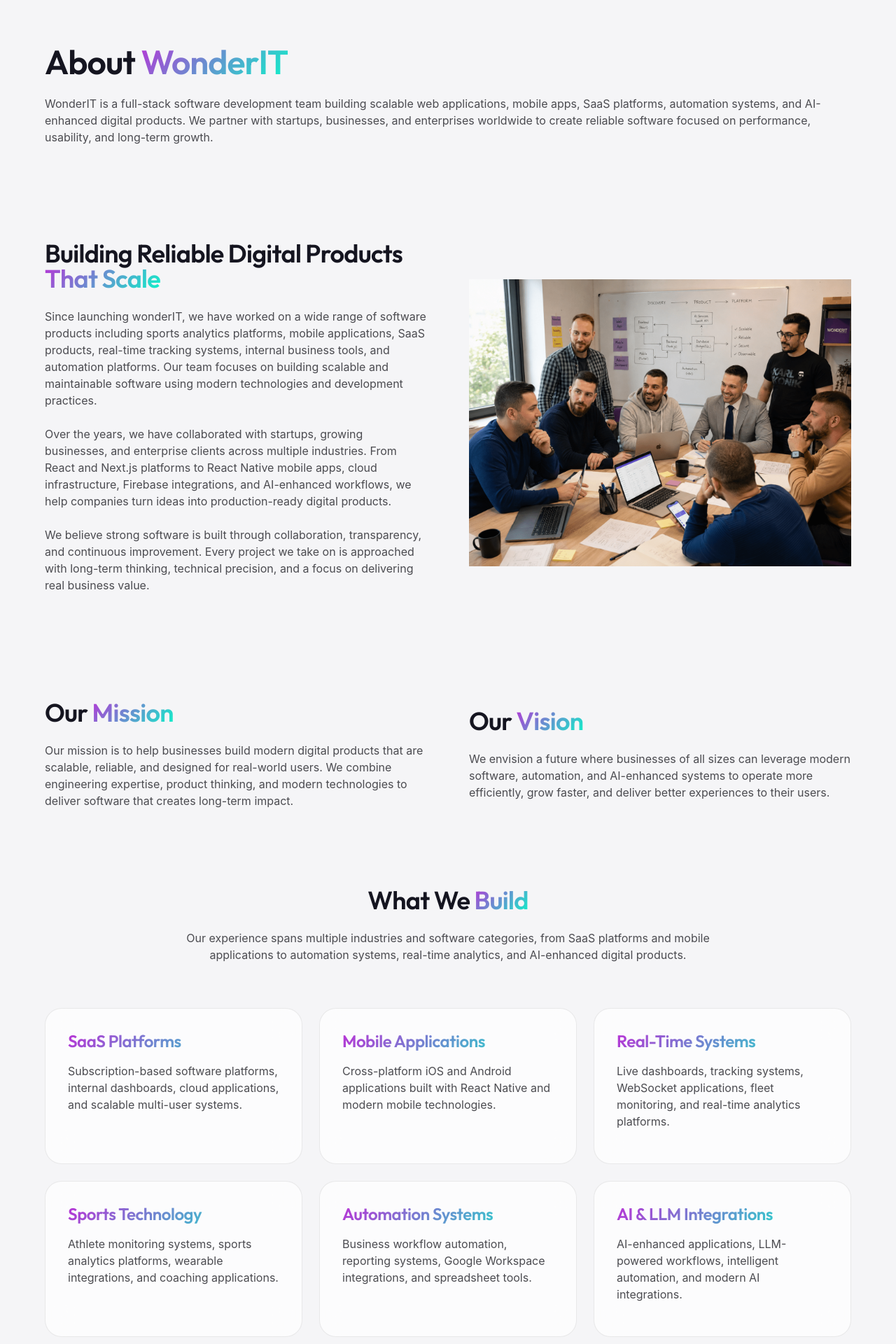
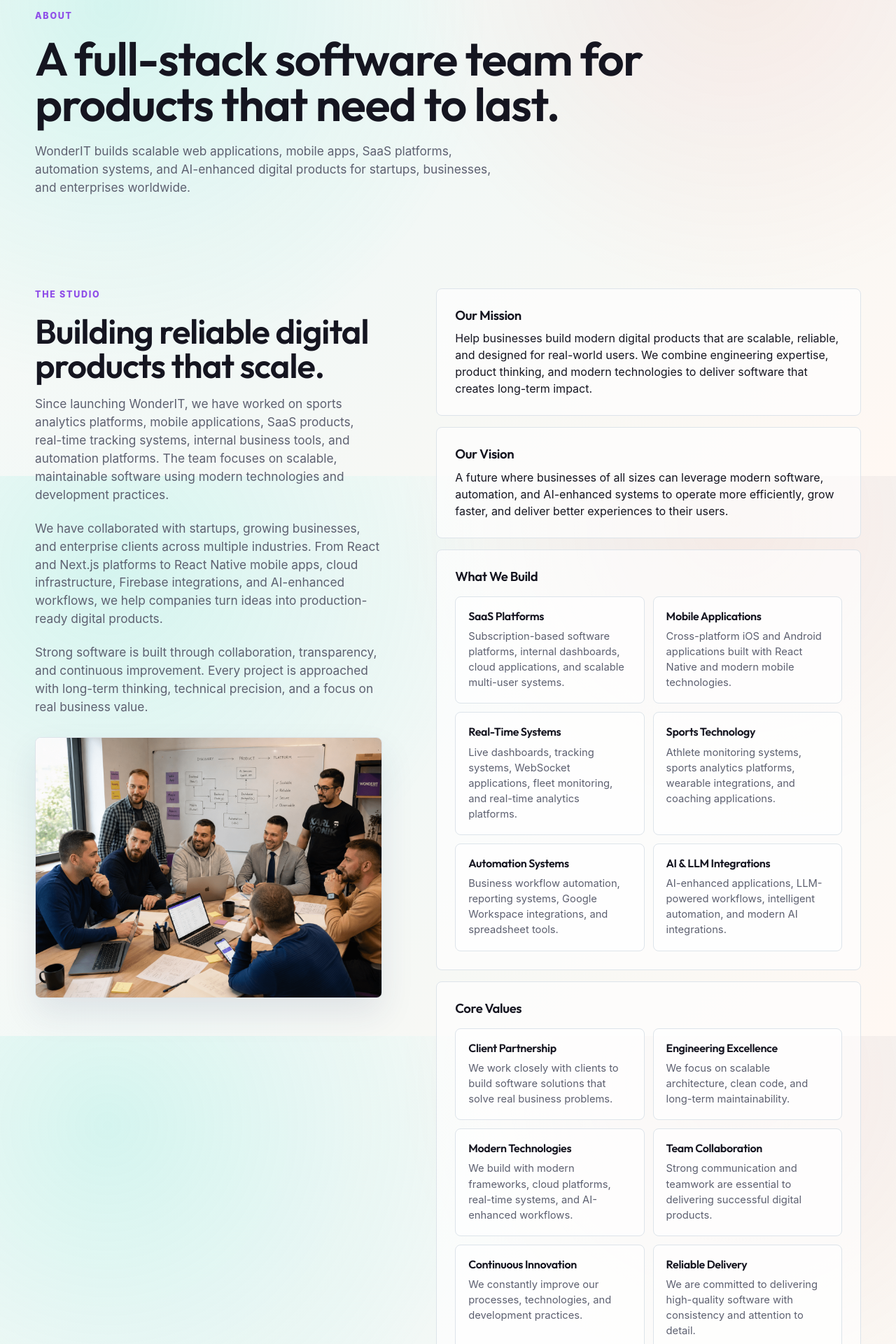
Before and after one commit to PopovBojan/WonderIT, a Next.js app: page /about in a window 1280 px wide. Shown: the part 120-2040 px from the top of the page at 70% size. Built offline with nearby package versions, Linux system fonts and the light colour scheme.

Commit message:
white text fix, layout sync between pages

```diff
--- a/app/about/page.tsx
+++ b/app/about/page.tsx
@@ -1,5 +1,5 @@
-import Image from "next/image";
 import type { Metadata } from "next";
+import PageIntro from "../components/PageIntro";
 import { TEAM } from "@/lib/site-content";
 
 export const metadata: Metadata = {
@@ -56,34 +56,79 @@
   },
 };
 
+const BUILD_ITEMS = [
+  {
+    title: "SaaS Platforms",
+    desc: "Subscription-based software platforms, internal dashboards, cloud applications, and scalable multi-user systems.",
+  },
+  {
+    title: "Mobile Applications",
+    desc: "Cross-platform iOS and Android applications built with React Native and modern mobile technologies.",
+  },
+  {
+    title: "Real-Time Systems",
+    desc: "Live dashboards, tracking systems, WebSocket applications, fleet monitoring, and real-time analytics platforms.",
+  },
+  {
+    title: "Sports Technology",
+    desc: "Athlete monitoring systems, sports analytics platforms, wearable integrations, and coaching applications.",
+  },
+  {
+    title: "Automation Systems",
+    desc: "Business workflow automation, reporting systems, Google Workspace integrations, and spreadsheet tools.",
+  },
+  {
+    title: "AI & LLM Integrations",
+    desc: "AI-enhanced applications, LLM-powered workflows, intelligent automation, and modern AI integrations.",
+  },
+];
+
+const VALUES = [
+  {
+    title: "Client Partnership",
+    desc: "We work closely with clients to build software solutions that solve real business problems.",
+  },
+  {
+    title: "Engineering Excellence",
+    desc: "We focus on scalable architecture, clean code, and long-term maintainability.",
+  },
+  {
+    title: "Modern Technologies",
+    desc: "We build with modern frameworks, cloud platforms, real-time systems, and AI-enhanced workflows.",
+  },
+  {
+    title: "Team Collaboration",
+    desc: "Strong communication and teamwork are essential to delivering successful digital products.",
+  },
+  {
+    title: "Continuous Innovation",
+    desc: "We constantly improve our processes, technologies, and development practices.",
+  },
+  {
+    title: "Reliable Delivery",
+    desc: "We are committed to delivering high-quality software with consistency and attention to detail.",
+  },
+];
+
 export default function AboutPage() {
   return (
-    <main className="about-page subpage-padding">
+    <main>
       <script
         id="about-page-schema"
         type="application/ld+json"
         dangerouslySetInnerHTML={{
           __html: JSON.stringify({
             "@context": "https://schema.org",
-
             "@type": "AboutPage",
-
             name: "About wonderIT",
-
             url: "https://wonderit.io/about",
-
             description:
               "Full-stack software development team specializing in web applications, mobile apps, SaaS platforms, automation systems, and AI-enhanced products.",
-
             mainEntity: {
               "@type": "Organization",
-
               name: "wonderIT",
-
               url: "https://wonderit.io",
-
               logo: "https://wonderit.io/wonderit-logo.webp",
-
               knowsAbout: [
                 "React",
                 "Next.js",
@@ -100,212 +145,109 @@
           }),
         }}
       />
-      {/* About Hero */}
-      <section className="py-12">
-        <div className="container">
-          <h1 className="text-5xl md:text-7xl mb-6">About <span className="gradient-text">WonderIT</span></h1>
-          <p className="text-m text-text-secondary mx-auto" style={{ margin: '0 auto' }}>
-            WonderIT is a full-stack software development team building scalable web applications, mobile apps, SaaS platforms, automation systems, and AI-enhanced digital products. We partner with startups, businesses, and enterprises worldwide to create reliable software focused on performance, usability, and long-term growth.
+
+      <PageIntro
+        label="About"
+        title="A full-stack software team for products that need to last."
+        description="WonderIT builds scalable web applications, mobile apps, SaaS platforms, automation systems, and AI-enhanced digital products for startups, businesses, and enterprises worldwide."
+      />
+
+      <section className="section about">
+        <div className="about-copy">
+          <p className="section-label">The studio</p>
+          <h2>Building reliable digital products that scale.</h2>
+          <p className="lede">
+            Since launching WonderIT, we have worked on sports analytics
+            platforms, mobile applications, SaaS products, real-time tracking
+            systems, internal business tools, and automation platforms. The
+            team focuses on scalable, maintainable software using modern
+            technologies and development practices.
           </p>
+          <p className="lede">
+            We have collaborated with startups, growing businesses, and
+            enterprise clients across multiple industries. From React and
+            Next.js platforms to React Native mobile apps, cloud
+            infrastructure, Firebase integrations, and AI-enhanced workflows,
+            we help companies turn ideas into production-ready digital products.
+          </p>
+          <p className="lede">
+            Strong software is built through collaboration, transparency, and
+            continuous improvement. Every project is approached with long-term
+            thinking, technical precision, and a focus on real business value.
+          </p>
+          <div className="about-media">
+            <img
+              src="/our-team-wonderit.png"
+              alt="WonderIT software development team collaboration"
+            />
+          </div>
+        </div>
+
+        <div>
+          <article className="about-panel">
+            <h3>Our Mission</h3>
+            <p>
+              Help businesses build modern digital products that are scalable,
+              reliable, and designed for real-world users. We combine
+              engineering expertise, product thinking, and modern technologies
+              to deliver software that creates long-term impact.
+            </p>
+          </article>
+
+          <article className="about-panel">
+            <h3>Our Vision</h3>
+            <p>
+              A future where businesses of all sizes can leverage modern
+              software, automation, and AI-enhanced systems to operate more
+              efficiently, grow faster, and deliver better experiences to their
+              users.
+            </p>
+          </article>
+
+          <article className="about-panel">
+            <h3>What We Build</h3>
+            <div className="build-grid">
+              {BUILD_ITEMS.map((item) => (
+                <div className="mini-card" key={item.title}>
+                  <h3>{item.title}</h3>
+                  <p>{item.desc}</p>
+                </div>
+              ))}
+            </div>
+          </article>
+
+          <article className="about-panel">
+            <h3>Core Values</h3>
+            <div className="value-grid">
+              {VALUES.map((value) => (
+                <div className="mini-card" key={value.title}>
+                  <h3>{value.title}</h3>
+                  <p>{value.desc}</p>
+                </div>
+              ))}
+            </div>
+          </article>
         </div>
       </section>
 
-      <section className="py-12">
-        <div className="container">
-          <div className="grid-2">
-            <div>
-              <h2 className="text-4xl mb-6"> Building Reliable Digital Products <span className="gradient-text">That Scale</span></h2>
-              <p className="text-text-secondary mb-6">
-                Since launching wonderIT, we have worked on a wide range of software products including sports analytics platforms, mobile applications, SaaS products, real-time tracking systems, internal business tools, and automation platforms. Our team focuses on building scalable and maintainable software using modern technologies and development practices.
-              </p>
+      <section className="section team-section" aria-labelledby="team-title">
+        <div className="team-head">
+          <p className="section-label">Meet Our Team</p>
+          <h2 id="team-title">
+            The engineers and creators behind{" "}
+            <span className="gradient-text">WonderIT.</span>
+          </h2>
+          <p className="lede">
+            The engineers and creators behind WonderIT building modern software
+            products for businesses worldwide.
+          </p>
+        </div>
 
-              <p className="text-text-secondary mb-6">
-                Over the years, we have collaborated with startups, growing businesses, and enterprise clients across multiple industries. From React and Next.js platforms to React Native mobile apps, cloud infrastructure, Firebase integrations, and AI-enhanced workflows, we help companies turn ideas into production-ready digital products.
-              </p>
-
-              <p className="text-text-secondary">
-                We believe strong software is built through collaboration, transparency, and continuous improvement. Every project we take on is approached with long-term thinking, technical precision, and a focus on delivering real business value.
-              </p>
-            </div>
-            <div className="about-feature-image relative rounded-2xl overflow-hidden">
-              <Image
-                src="/our-team-wonderit.png"
-                alt="Our Mission"
-                fill
-                sizes="(max-width: 768px) 100vw, 50vw"
-                className="object-contain"
-              />
-            </div>
-          </div>
-        </div>
-      </section>
-
-      <section className="py-12">
-        <div className="container">
-          <div className="grid-2">
-            <div>
-              <h2 className="text-4xl mb-6">Our <span className="gradient-text">Mission</span></h2>
-              <p className="text-text-secondary">
-                Our mission is to help businesses build modern digital products that are scalable, reliable, and designed for real-world users. We combine engineering expertise, product thinking, and modern technologies to deliver software that creates long-term impact.
-              </p>
-            </div>
-            <div>
-              <h2 className="text-4xl mb-6">Our <span className="gradient-text">Vision</span></h2>
-              <p className="text-text-secondary">
-                We envision a future where businesses of all sizes can leverage modern software, automation, and AI-enhanced systems to operate more efficiently, grow faster, and deliver better experiences to their users.
-              </p>
-            </div>
-          </div>
-        </div>
-      </section>
-      <section className="py-12 ">
-        <div className="container">
-          <div className="text-center mb-16">
-            <h2 className="text-4xl md:text-5xl mb-6">
-              What We <span className="gradient-text">Build</span>
-            </h2>
-
-            <p className="text-text-secondary max-w-3xl mx-auto mb-6">
-              Our experience spans multiple industries and software categories,
-              from SaaS platforms and mobile applications to automation systems,
-              real-time analytics, and AI-enhanced digital products.
-            </p>
-          </div>
-
-          <div className="grid md:grid-cols-2 lg:grid-cols-3 gap-6">
-
-            {/* SaaS */}
-            <div className="glass p-8 rounded-2xl">
-              <h3 className="text-2xl mb-4 gradient-text">
-                SaaS Platforms
-              </h3>
-
-              <p className="text-text-secondary">
-                Subscription-based software platforms, internal dashboards,
-                cloud applications, and scalable multi-user systems.
-              </p>
-            </div>
-
-            {/* Mobile Apps */}
-            <div className="glass p-8 rounded-2xl">
-              <h3 className="text-2xl mb-4 gradient-text">
-                Mobile Applications
-              </h3>
-
-              <p className="text-text-secondary">
-                Cross-platform iOS and Android applications built with
-                React Native and modern mobile technologies.
-              </p>
-            </div>
-
-            {/* Real-Time Systems */}
-            <div className="glass p-8 rounded-2xl">
-              <h3 className="text-2xl mb-4 gradient-text">
-                Real-Time Systems
-              </h3>
-
-              <p className="text-text-secondary">
-                Live dashboards, tracking systems, WebSocket applications,
-                fleet monitoring, and real-time analytics platforms.
-              </p>
-            </div>
-
-            {/* Sports Technology */}
-            <div className="glass p-8 rounded-2xl">
-              <h3 className="text-2xl mb-4 gradient-text">
-                Sports Technology
-              </h3>
-
-              <p className="text-text-secondary">
-                Athlete monitoring systems, sports analytics platforms,
-                wearable integrations, and coaching applications.
-              </p>
-            </div>
-
-            {/* Automation */}
-            <div className="glass p-8 rounded-2xl">
-              <h3 className="text-2xl mb-4 gradient-text">
-                Automation Systems
-              </h3>
-
-              <p className="text-text-secondary">
-                Business workflow automation, reporting systems,
-                Google Workspace integrations, and spreadsheet tools.
-              </p>
-            </div>
-
-            {/* AI */}
-            <div className="glass p-8 rounded-2xl">
-              <h3 className="text-2xl mb-4 gradient-text">
-                AI & LLM Integrations
-              </h3>
-
-              <p className="text-text-secondary">
-                AI-enhanced applications, LLM-powered workflows,
-                intelligent automation, and modern AI integrations.
-              </p>
-            </div>
-          </div>
-        </div>
-      </section>
-
-      <section className="py-12 bg-secondary/10">
-        <div className="container">
-          <h2 className="text-4xl text-center mb-6">Our Core <span className="gradient-text">Values</span></h2>
-          <div className="grid-3">
-            {[
-              {
-                title: "Client Partnership",
-                desc: "We work closely with clients to build software solutions that solve real business problems."
-              },
-              {
-                title: "Engineering Excellence",
-                desc: "We focus on scalable architecture, clean code, and long-term maintainability."
-              },
-              {
-                title: "Modern Technologies",
-                desc: "We build with modern frameworks, cloud platforms, real-time systems, and AI-enhanced workflows."
-              },
-              {
-                title: "Team Collaboration",
-                desc: "Strong communication and teamwork are essential to delivering successful digital products."
-              },
-              {
-                title: "Continuous Innovation",
-                desc: "We constantly improve our processes, technologies, and development practices."
-              },
-              {
-                title: "Reliable Delivery",
-                desc: "We are committed to delivering high-quality software with consistency and attention to detail."
-              }
-            ].map((value, index) => (
-              <div key={index} className="glass p-8 rounded-2xl text-center">
-                <h3 className="text-2xl mb-4 gradient-text">{value.title}</h3>
-                <p className="text-text-secondary">{value.desc}</p>
-              </div>
-            ))}
-          </div>
-        </div>
-      </section>
-
-      <section className="py-12">
-        <div className="container">
-          <div className="text-center mb-16">
-            <h2 className="text-4xl mb-6">Meet Our <span className="gradient-text">Team</span></h2>
-            <p className="text-text-secondary max-w-2xl mx-auto mb-6">
-              The engineers and creators behind wonderIT building modern software products for businesses worldwide.
-            </p>
-          </div>
-
-           <div className="team-grid">
+        <div className="team-grid">
           {TEAM.map((member) => (
             <article key={member.name} className="team-card">
               <div className="team-photo">
-                <img
-                  src={member.image}
-                  alt={member.alt}
-                  loading="lazy"
-                />
+                <img src={member.image} alt={member.alt} loading="lazy" />
               </div>
               <div>
                 <h3>{member.name}</h3>
@@ -314,7 +256,6 @@
             </article>
           ))}
         </div>
-        </div>
       </section>
     </main>
   );
--- a/app/globals.css
+++ b/app/globals.css
@@ -47,7 +47,8 @@
   display: flex;
   flex-direction: column;
   color: var(--ink);
-  background:
+  background-color: #fbfbf8;
+  background-image:
     radial-gradient(
       circle at 12% 16%,
       rgba(25, 213, 196, 0.16),
@@ -59,6 +60,9 @@
       transparent 30rem
     ),
     linear-gradient(135deg, #fbfbf8 0%, #f2f8f6 47%, #fff8f3 100%);
+  background-repeat: no-repeat;
+  background-size: 100% 100%;
+  background-attachment: fixed;
   font-family: var(--font-sans);
   line-height: 1.5;
   -webkit-font-smoothing: antialiased;
@@ -775,8 +779,12 @@
 }
 
 .lede {
-  color: var(--paper);
+  color: var(--muted);
   font-size: 1.08rem;
+}
+
+.showcase-band .lede {
+  color: #ffffff;
 }
 
 .lede-black {
@@ -915,6 +923,7 @@
 }
 
 .project-media {
+  position: relative;
   min-height: 230px;
   aspect-ratio: 1.28;
   display: grid;
@@ -930,6 +939,14 @@
   height: 100%;
   min-height: 230px;
   object-fit: contain;
+}
+
+.project-media--cover img {
+  object-fit: cover;
+}
+
+.project-media--logo {
+  background: rgba(0, 0, 0, 0.1);
 }
 
 .project-card.featured {
@@ -983,6 +1000,20 @@
 }
 
 .project-body p {
+  color: var(--muted);
+}
+
+.project-body .post-excerpt {
+  flex: 1;
+  overflow: hidden;
+  display: -webkit-box;
+  -webkit-box-orient: vertical;
+  -webkit-line-clamp: 4;
+  color: var(--muted);
+}
+
+.project-body .post-excerpt p {
+  margin-bottom: 0;
   color: var(--muted);
 }
 
@@ -1540,6 +1571,39 @@
   justify-content: flex-end;
 }
 
+.contact-details {
+  display: grid;
+  gap: 18px;
+  margin-top: 28px;
+}
+
+.contact-detail {
+  display: flex;
+  gap: 14px;
+  align-items: flex-start;
+}
+
+.contact-detail h3 {
+  margin-bottom: 4px;
+  font-size: 1rem;
+}
+
+.contact-detail p {
+  margin-bottom: 0;
+  color: var(--muted);
+}
+
+.contact-detail-icon {
+  width: 42px;
+  height: 42px;
+  border-radius: 8px;
+  display: grid;
+  place-items: center;
+  flex-shrink: 0;
+  color: #ffffff;
+  background: var(--ink);
+}
+
 .contact-calendly {
   width: 100%;
   min-width: 0;
@@ -1614,6 +1678,10 @@
 
 .page-intro h1 {
   max-width: 900px;
+}
+
+.page-intro .lede {
+  max-width: 680px;
 }
 
 body.menu-open {
@@ -2797,7 +2865,7 @@
 .carousel-grid {
   display: grid;
   grid-template-columns: repeat(3, 1fr);
-  gap: 30px;
+  gap: 16px;
   width: 100%;
   overflow-x: hidden;
 }
@@ -2872,20 +2940,14 @@
   color: var(--text-secondary);
 }
 
-/* Inner pages — flat background, no repeating gradients */
+/* Homepage + blog posts keep the flat canvas. Other inner pages use the redesign wash. */
 body:has(.blog-page),
-body:has(.about-page),
-body:has(.work-page),
-body:has(.home-page),
-body:has(.contact-page) {
+body:has(.home-page) {
   background: var(--bg-primary);
 }
 
 .blog-page,
-.about-page,
-.work-page,
-.home-page,
-.contact-page {
+.home-page {
   background: var(--bg-primary);
 }
 
--- a/app/work/ProjectCarousel.tsx
+++ b/app/work/ProjectCarousel.tsx
@@ -1,6 +1,6 @@
 'use client';
 
-import { useState, useEffect, useCallback } from 'react';
+import { useState, useEffect } from 'react';
 import ProjectCard from './ProjectCard';
 
 interface Project {
@@ -128,7 +128,7 @@
       </div>
 
       {/* Page counter */}
-      <p style={{ textAlign: 'center', marginTop: '16px', fontSize: '0.8rem', color: 'var(--text-secondary)', opacity: 0.6 }}>
+      <p className="lede" style={{ textAlign: 'center', marginTop: '16px', fontSize: '0.8rem' }}>
         Page {page + 1} of {totalPages} · {projects.length} projects
       </p>
     </div>
```
Also changed, not shown: app/blog/page.tsx (+32 -56 lines), app/contact/page.tsx (+33 -53 lines), app/work/ProjectCard.tsx (+21 -52 lines), app/work/page.tsx (+9 -15 lines).
